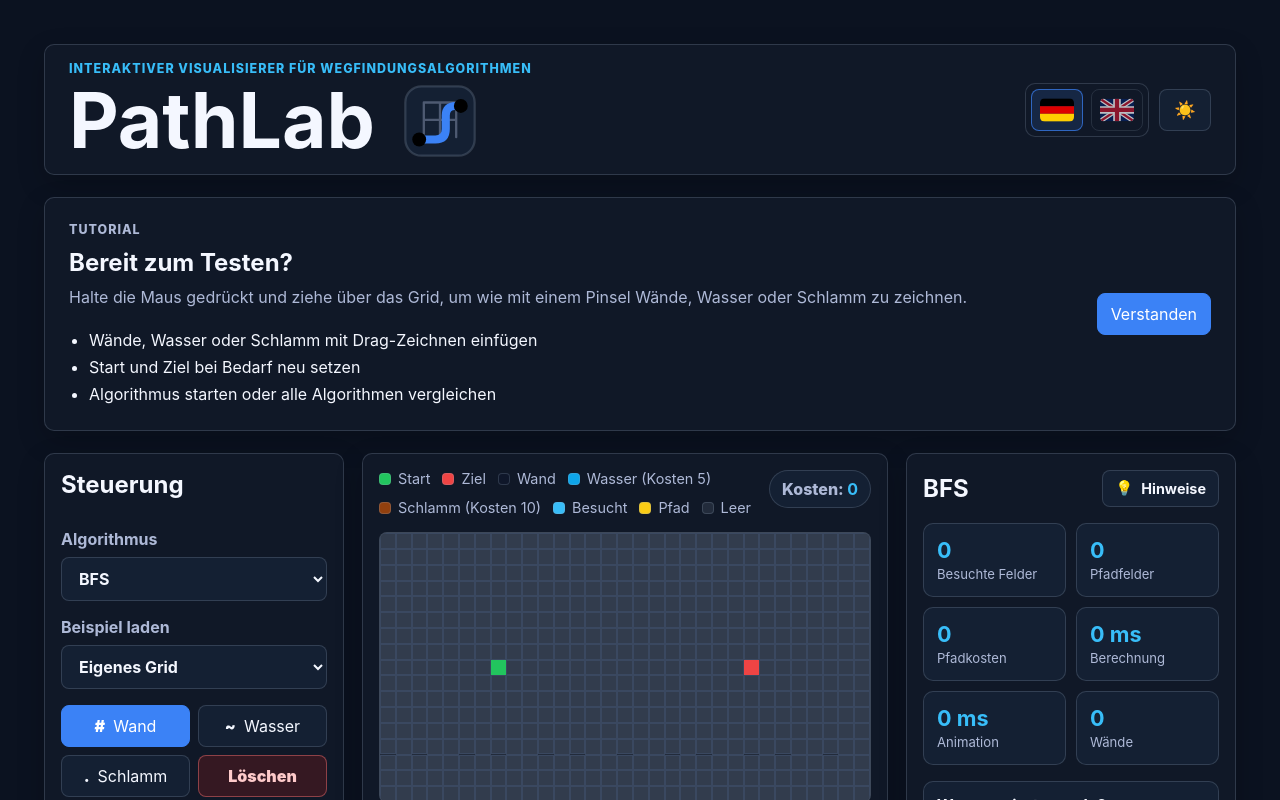
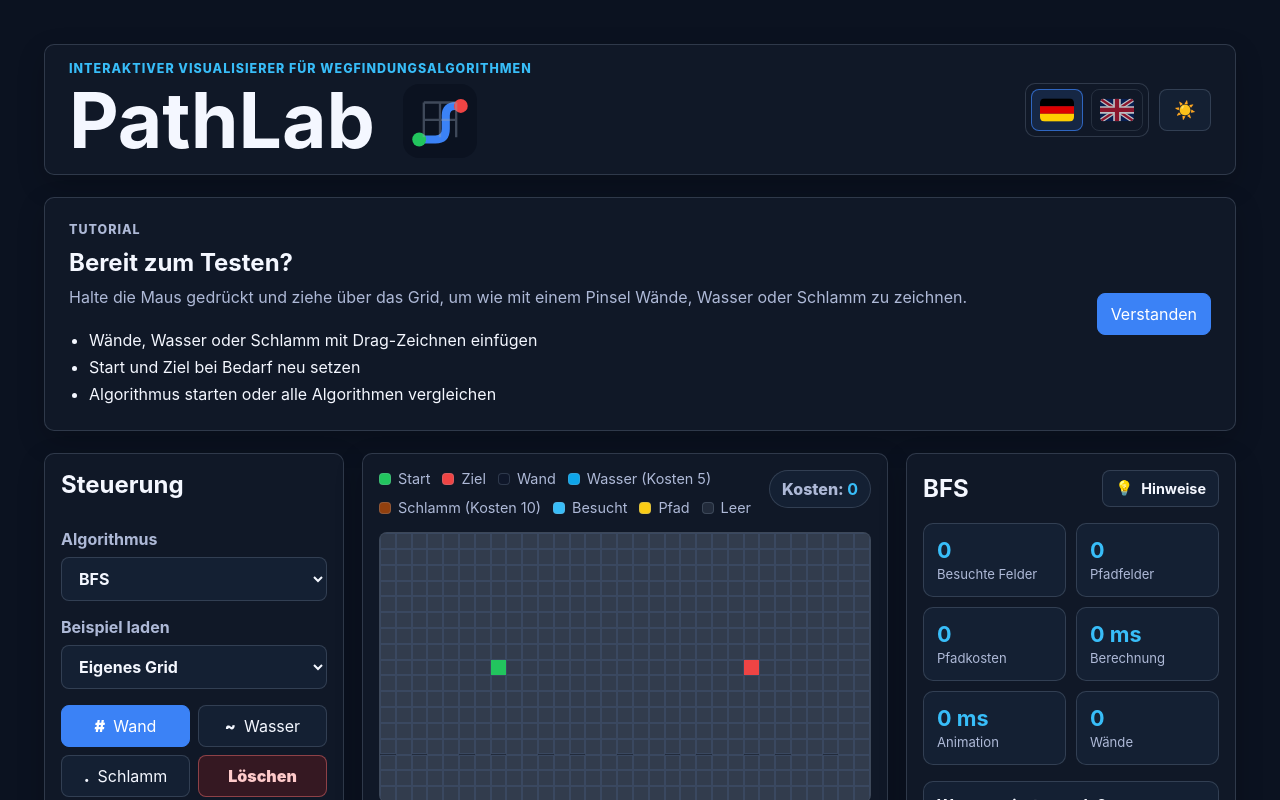
Before and after one commit to AleksZyro/PathLab, a React (Vite) app: page / in a window 1280 px wide. Shown: the top 800 px of the page. Built offline with nearby package versions, Linux system fonts and the light colour scheme.

Commit message:
Use favicon for title logo
Use favicon for title logo

```diff
--- a/src/components/PathLabLogo.jsx
+++ b/src/components/PathLabLogo.jsx
@@ -1,13 +1,7 @@
 export default function PathLabLogo() {
   return (
     <div className="pathlab-logo" aria-hidden="true">
-      <svg viewBox="0 0 64 64" role="img">
-        <rect className="logo-tile" x="2" y="2" width="60" height="60" rx="14" />
-        <path className="logo-grid-lines" d="M18 16H46M18 31H46M18 16V46M32 16V46M46 16V46" />
-        <path className="logo-route" d="M14 48H28C34 48 37 45 37 39V27C37 22 40 19 45 19H50" />
-        <circle className="logo-start-dot" cx="14" cy="48" r="6" />
-        <circle className="logo-target-dot" cx="50" cy="19" r="6" />
-      </svg>
+      <img src={`${import.meta.env.BASE_URL}favicon.svg`} alt="" />
     </div>
   );
 }
--- a/src/styles.css
+++ b/src/styles.css
@@ -102,12 +102,7 @@ button:disabled, select:disabled, input:disabled { cursor: not-allowed; opacity:
 .hero-copy { min-width: 0; }
 .hero-title-row { display: flex; align-items: center; gap: clamp(14px, 3vw, 28px); }
 .pathlab-logo { flex: 0 0 auto; width: 74px; height: 74px; }
-.pathlab-logo svg { width: 100%; height: 100%; display: block; }
-.logo-tile { fill: var(--surface-strong); stroke: var(--line); stroke-width: 2; }
-.logo-grid-lines { fill: none; stroke: rgba(174, 185, 215, 0.38); stroke-width: 2; stroke-linecap: round; }
-.logo-route { fill: none; stroke: var(--accent); stroke-width: 7; stroke-linecap: round; stroke-linejoin: round; }
-.logo-start-dot { fill: var(--start); }
-.logo-target-dot { fill: var(--goal); }
+.pathlab-logo img { width: 100%; height: 100%; display: block; }
 
 .top-actions { display: flex; flex-wrap: wrap; gap: 10px; justify-content: flex-end; align-items: center; }
 .language-switch { display: inline-flex; gap: 8px; padding: 5px; border: 1px solid var(--line); border-radius: 10px; background: var(--surface); }
```
